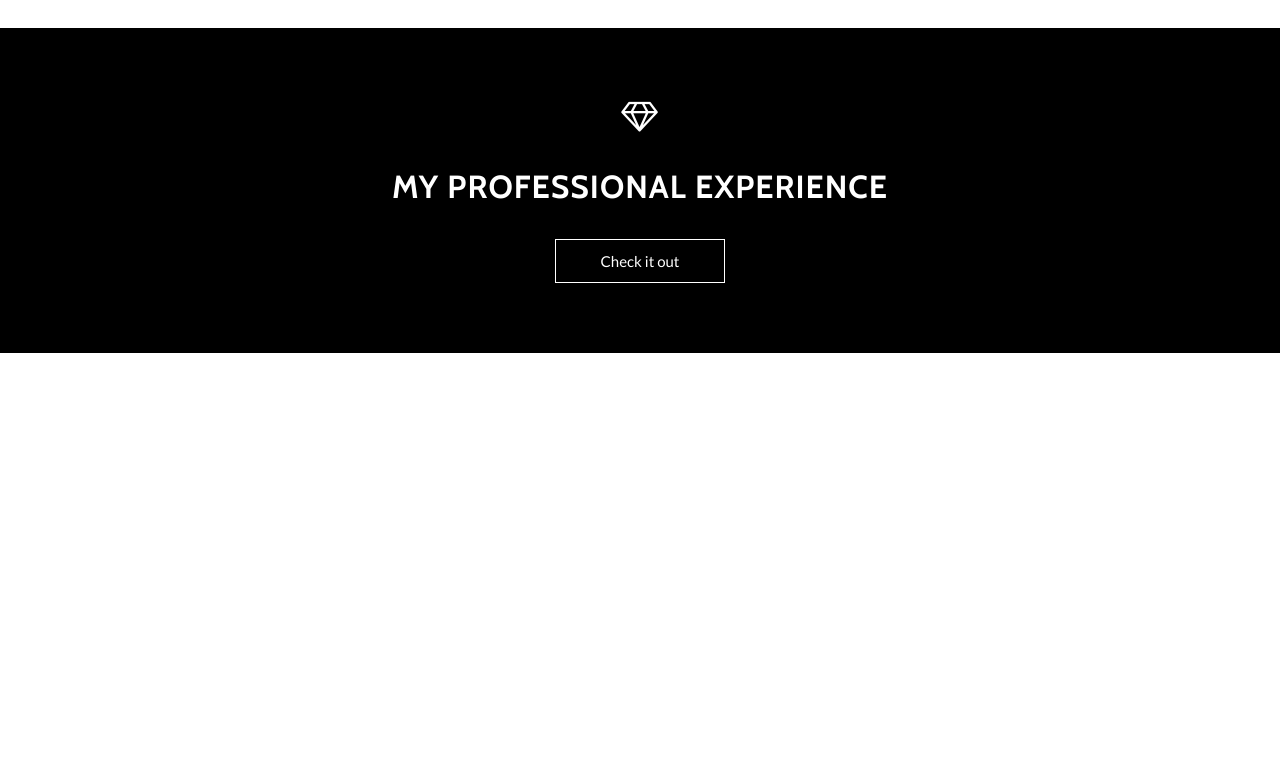
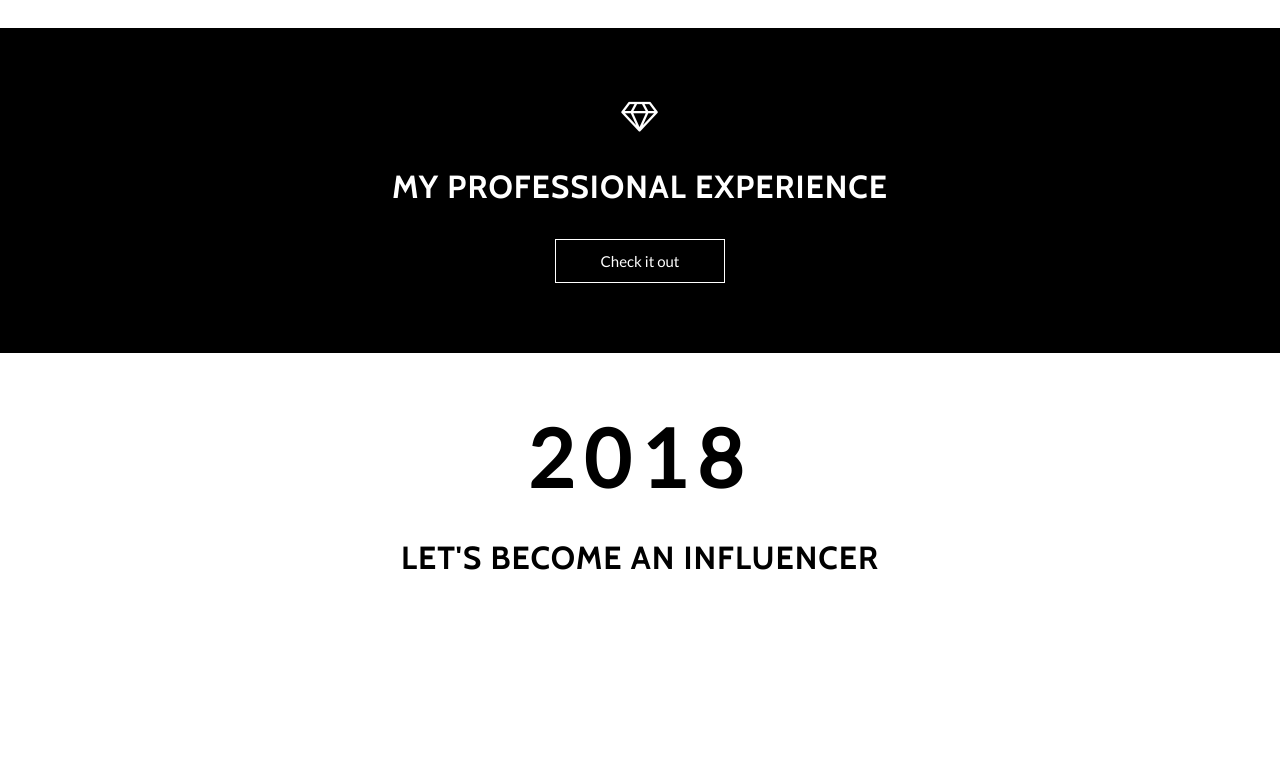
Before and after one commit to Alemv18/UX-FrontEnd-AlejandraM, a PHP site: page /index.html in a window 1280 px wide. Shown: the part 3681-4457 px from the top of the page. Run offline with PHP 8.4, Linux system fonts and the light colour scheme; some libraries are stand-ins or nearby versions.

Commit message:
Add boostrap cdn for css and js

```diff
--- a/css/style.css
+++ b/css/style.css
@@ -359,6 +359,19 @@ button:active {
 
 #contact-message {
     border: 2px solid #fff;
+}
+
+.influencer-txt {
+    color: #000;
+    margin-top: -20px;
+}
+
+.num-txt {
+    font-size: 80px;
+    letter-spacing: 10px;
+    margin-top: 60px;
+    font-weight: bolder;
+    font-family: 'Lato';
 }
 
 /* Blog Section */
--- a/index.html
+++ b/index.html
@@ -9,7 +9,8 @@
     <!-- Add icon on browser's tab -->
     <link rel="icon" href="./img/blackdiamond.png">
     <!-- Bootstrap core CSS -->
-    <link href="vendor/bootstrap/css/bootstrap.min.css" rel="stylesheet">
+    <!-- <link href="vendor/bootstrap/css/bootstrap.min.css" rel="stylesheet"> -->
+    <link href="https://maxcdn.bootstrapcdn.com/bootstrap/4.0.0-beta.3/css/bootstrap.min.css" rel="stylesheet" integrity="sha384-Zug+QiDoJOrZ5t4lssLdxGhVrurbmBWopoEl+M6BdEfwnCJZtKxi1KgxUyJq13dy" crossorigin="anonymous">
     <!-- Custom fonts for this template -->
     <link href="vendor/font-awesome/css/font-awesome.min.css" rel="stylesheet" type="text/css">
     <link href="https://fonts.googleapis.com/css?family=Lora:400,700,400italic,700italic" rel="stylesheet" type="text/css">
@@ -284,7 +285,12 @@
     </section>
     <!-- Blog section -->
     <section id="blog">
-
+      <div class="container">
+        <div class="col-lg-12 col-md-12 col-sm-12 mx-auto text-center">
+          <h2 class="my-skills influencer-txt num-txt">2018</h2><br>
+          <h2 class="my-skills influencer-txt">Let's become an influencer</h2>
+        </div>
+        </div>
     </section>
     <!-- Contact section -->
     <section id="contact" class="content-section text-center">
@@ -343,7 +349,8 @@
         <!-- Bootstrap core JavaScript -->
         <script src="vendor/jquery/jquery.min.js"></script>
         <script src="vendor/popper/popper.min.js"></script>
-        <script src="vendor/bootstrap/js/bootstrap.min.js"></script>
+        <!-- <script src="vendor/bootstrap/js/bootstrap.min.js"></script> -->
+        <script src="https://maxcdn.bootstrapcdn.com/bootstrap/4.0.0-beta.3/js/bootstrap.min.js" integrity="sha384-a5N7Y/aK3qNeh15eJKGWxsqtnX/wWdSZSKp+81YjTmS15nvnvxKHuzaWwXHDli+4" crossorigin="anonymous"></script>
         <!-- Plugin JavaScript -->
         <script src="vendor/jquery-easing/jquery.easing.min.js"></script>
         <!-- Google Maps API Key - Use your own API key to enable the map feature. More information on the Google Maps API can be found at https://developers.google.com/maps/ -->
```
Also changed, not shown: img/amafeed.png (added), img/influencer.png (added).
